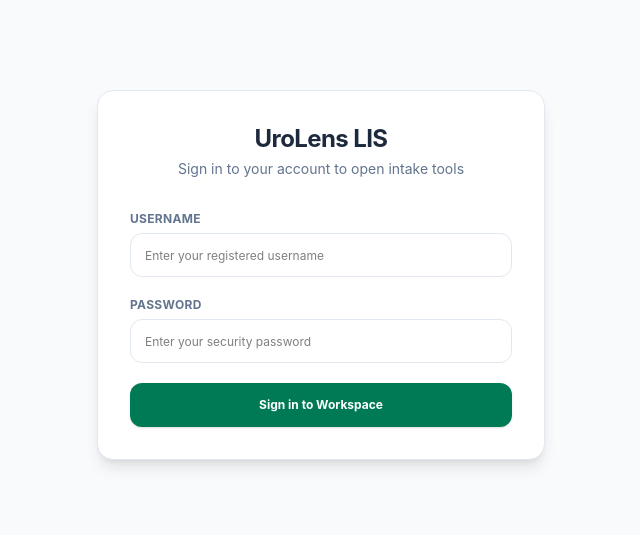
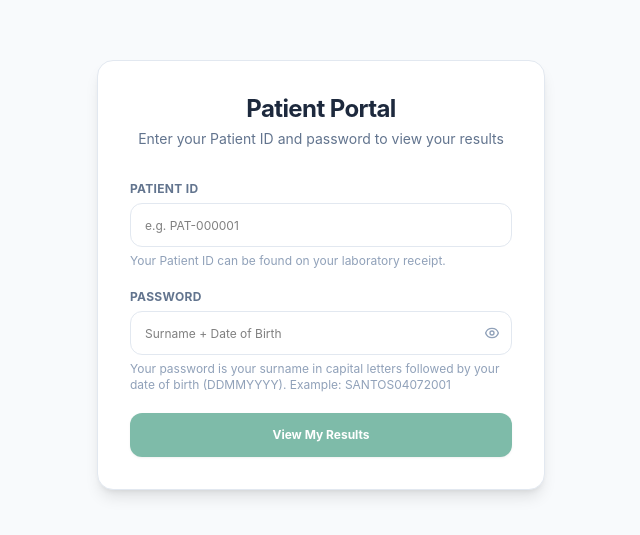
Before and after one commit to urolens-project/urolens-web, a React (Vite) app: page /patient/login in a window 1280 px wide. Before the commit this address led to /login. Shown: the part 125-660 px from the top of the page, without its empty margins (319-959 px from the left). Built offline with nearby package versions, Linux system fonts and the light colour scheme; no server answers.

Commit message:
feat(auth): implement patient login functionality with routing and session management

```diff
--- a/src/App.tsx
+++ b/src/App.tsx
@@ -21,6 +21,7 @@ import PatientPortalPage, { PatientResultDetailPage } from './features/patient-p
 import { PendingApprovalQueueView, FullResultDetailView } from './features/result-review';
 
 import LoginPage from './routes/auth.routes';
+import PatientLoginPage from './features/auth/components/PatientLoginPage';
 import MedTechDashboard from './routes/medtech.routes';
 import SupervisorDashboard from './routes/supervisor.routes';
 import PhysicianDashboard from './routes/physician.routes';
@@ -45,6 +46,7 @@ export default function App() {
           <Routes>
             {/* Global Unauthenticated Public Core Routing Nodes */}
             <Route path="/login" element={<LoginPage />} />
+            <Route path="/patient/login" element={<PatientLoginPage />} />
             <Route path="/unauthorized" element={<Unauthorized />} />
 
             {/* 1. RECEPTIONIST ACTIVE SECURE WORKSPACE BOUNDARIES */}
@@ -98,7 +100,7 @@ export default function App() {
             {/* 6. HEALTHCARE RECIPIENT / PATIENT ENVELOPE BOUNDARIES */}
             <Route
               element={
-                <RequireRole roles={[UserRole.PATIENT]}>
+                <RequireRole roles={[UserRole.PATIENT]} loginPath="/patient/login">
                   <AppShell />
                 </RequireRole>
               }
--- a/src/components/layout/AppShell.tsx
+++ b/src/components/layout/AppShell.tsx
@@ -7,7 +7,8 @@ export default function AppShell() {
   const { role, logout } = useAuthContext();
   const navigate = useNavigate();
 
-  useSessionTimeout();
+  const loginPath = role === 'patient' ? '/patient/login' : '/login';
+  useSessionTimeout(loginPath);
 
   async function handleLogout() {
     try {
@@ -16,7 +17,7 @@ export default function AppShell() {
       /* ignore network errors on logout */
     }
     logout();
-    navigate('/login', { replace: true });
+    navigate(loginPath, { replace: true });
   }
 
   return (
--- /dev/null
+++ b/src/features/auth/api/patientAuthApi.ts
@@ -0,0 +1,20 @@
+import apiClient from '../../../lib/apiClient';
+
+export interface PatientLoginResponse {
+  access_token: string;
+  token_type: string;
+  role: string;
+}
+
+export const patientAuthApi = {
+  login: (patientUid: string, password: string): Promise<PatientLoginResponse> =>
+    apiClient
+      .post<PatientLoginResponse>('/auth/patient-login', {
+        patient_uid: patientUid,
+        password,
+      })
+      .then((res) => res.data),
+
+  logout: (): Promise<void> =>
+    apiClient.post('/auth/patient-logout').then(() => undefined),
+};
--- /dev/null
+++ b/src/features/auth/components/PatientLoginPage.tsx
@@ -0,0 +1,157 @@
+import { useState, type FormEvent } from 'react';
+import { Navigate } from 'react-router-dom';
+import type { AxiosError } from 'axios';
+import { useAuthContext } from '../../../lib/auth/useAuthContext';
+import { usePatientLogin } from '../hooks/usePatientLogin';
+import { UserRole } from '../../../types/enums';
+import type { ApiError } from '../types';
+
+const errorMessages: Record<string, string> = {
+  INVALID_CREDENTIALS: 'Invalid Patient ID or password. Please check and try again.',
+  PATIENT_ACCOUNT_LOCKED:
+    'Your access has been temporarily locked. Please contact the laboratory.',
+};
+
+function getErrorMessage(err: AxiosError<ApiError>): string {
+  const code = err.response?.data?.error?.code;
+  if (code && code in errorMessages) {
+    return errorMessages[code];
+  }
+  return 'Something went wrong. Please try again.';
+}
+
+export default function PatientLoginPage() {
+  const { isAuthenticated, role } = useAuthContext();
+  const [patientUid, setPatientUid] = useState('');
+  const [password, setPassword] = useState('');
+  const [showPassword, setShowPassword] = useState(false);
+  const [serverError, setServerError] = useState('');
+
+  const loginMutation = usePatientLogin();
+
+  // Already authenticated patients go straight to results
+  if (isAuthenticated && role === UserRole.PATIENT) {
+    return <Navigate to="/dashboard/patient/results" replace />;
+  }
+
+  function handleSubmit(e: FormEvent<HTMLFormElement>) {
+    e.preventDefault();
+    setServerError('');
+
+    loginMutation.mutate(
+      { patientUid: patientUid.trim(), password },
+      {
+        onError: (err: AxiosError<ApiError>) => {
+          setServerError(getErrorMessage(err));
+        },
+      },
+    );
+  }
+
+  const isSubmitting = loginMutation.isPending;
+  const canSubmit = patientUid.trim().length > 0 && password.length > 0;
+
+  return (
+    <div className="min-h-screen flex items-center justify-center bg-slate-50 px-4">
+      <div className="w-full max-w-md">
+        <div className="bg-white rounded-2xl shadow-lg border border-slate-200 p-8">
+          <div className="text-center mb-8">
+            <h1 className="text-2xl font-bold text-slate-800 tracking-tight">Patient Portal</h1>
+            <p className="text-sm text-slate-500 mt-1">
+              Enter your Patient ID and password to view your results
+            </p>
+          </div>
+
+          <form onSubmit={handleSubmit} noValidate className="space-y-5">
+            {/* Patient ID field */}
+            <div>
+              <label
+                htmlFor="patientUid"
+                className="block text-xs font-bold text-slate-500 uppercase tracking-wide mb-1.5"
+              >
+                Patient ID
+              </label>
+              <input
+                id="patientUid"
+                type="text"
+                value={patientUid}
+                onChange={(e) => setPatientUid(e.target.value)}
+                className="w-full h-11 px-3.5 border border-slate-200 rounded-xl text-xs focus:outline-none focus:ring-2 focus:ring-emerald-500 focus:border-transparent transition"
+                placeholder="e.g. PAT-000001"
+                disabled={isSubmitting}
+                autoComplete="username"
+              />
+              <p className="mt-1.5 text-xs text-slate-400">
+                Your Patient ID can be found on your laboratory receipt.
+              </p>
+            </div>
+
+            {/* Password field */}
+            <div>
+              <label
+                htmlFor="patientPassword"
+                className="block text-xs font-bold text-slate-500 uppercase tracking-wide mb-1.5"
+              >
+                Password
+              </label>
+              <div className="relative">
+                <input
+                  id="patientPassword"
+                  type={showPassword ? 'text' : 'password'}
+                  value={password}
+                  onChange={(e) => setPassword(e.target.value)}
+                  className="w-full h-11 px-3.5 pr-10 border border-slate-200 rounded-xl text-xs focus:outline-none focus:ring-2 focus:ring-emerald-500 focus:border-transparent transition"
+                  placeholder="Surname + Date of Birth"
+                  disabled={isSubmitting}
+                  autoComplete="current-password"
+                />
+                <button
+                  type="button"
+                  onClick={() => setShowPassword((v) => !v)}
+                  className="absolute inset-y-0 right-3 flex items-center text-slate-400 hover:text-slate-600 transition"
+                  tabIndex={-1}
+                  aria-label={showPassword ? 'Hide password' : 'Show password'}
+                >
+                  {showPassword ? (
+                    <svg className="h-4 w-4" fill="none" viewBox="0 0 24 24" stroke="currentColor" strokeWidth={2}>
+                      <path strokeLinecap="round" strokeLinejoin="round" d="M13.875 18.825A10.05 10.05 0 0112 19c-4.478 0-8.268-2.943-9.543-7a9.97 9.97 0 011.563-3.029m5.858.908a3 3 0 114.243 4.243M9.878 9.878l4.242 4.242M9.88 9.88l-3.29-3.29m7.532 7.532l3.29 3.29M3 3l3.59 3.59m0 0A9.953 9.953 0 0112 5c4.478 0 8.268 2.943 9.543 7a10.025 10.025 0 01-4.132 5.411m0 0L21 21" />
+                    </svg>
+                  ) : (
+                    <svg className="h-4 w-4" fill="none" viewBox="0 0 24 24" stroke="currentColor" strokeWidth={2}>
+                      <path strokeLinecap="round" strokeLinejoin="round" d="M15 12a3 3 0 11-6 0 3 3 0 016 0z" />
+                      <path strokeLinecap="round" strokeLinejoin="round" d="M2.458 12C3.732 7.943 7.523 5 12 5c4.478 0 8.268 2.943 9.542 7-1.274 4.057-5.064 7-9.542 7-4.477 0-8.268-2.943-9.542-7z" />
+                    </svg>
+                  )}
+                </button>
+              </div>
+              <p className="mt-1.5 text-xs text-slate-400">
+                Your password is your surname in capital letters followed by your date of
+                birth (DDMMYYYY). Example: SANTOS04072001
+              </p>
+            </div>
+
+            {serverError && (
+              <div className="bg-red-50 border border-red-200 rounded-xl px-4 py-3 text-xs text-red-600 font-medium">
+                {serverError}
+              </div>
+            )}
+
+            <button
+              type="submit"
+              disabled={isSubmitting || !canSubmit}
+              className="w-full h-11 bg-emerald-700 text-white rounded-xl text-xs font-bold hover:bg-emerald-800 transition shadow-sm disabled:opacity-50 disabled:cursor-not-allowed flex items-center justify-center gap-2 cursor-pointer"
+            >
+              {isSubmitting && (
+                <svg className="animate-spin h-4 w-4 text-white" viewBox="0 0 24 24" fill="none">
+                  <circle className="opacity-25" cx="12" cy="12" r="10" stroke="currentColor" strokeWidth="4" />
+                  <path className="opacity-75" fill="currentColor" d="M4 12a8 8 0 018-8V0C5.373 0 0 5.373 0 12h4z" />
+                </svg>
+              )}
+              {isSubmitting ? 'Verifying...' : 'View My Results'}
+            </button>
+          </form>
+        </div>
+      </div>
+    </div>
+  );
+}
--- /dev/null
+++ b/src/features/auth/hooks/usePatientLogin.ts
@@ -0,0 +1,18 @@
+import { useMutation } from '@tanstack/react-query';
+import { useNavigate } from 'react-router-dom';
+import { patientAuthApi } from '../api/patientAuthApi';
+import { useAuthContext } from '../../../lib/auth/useAuthContext';
+
+export function usePatientLogin() {
+  const { login } = useAuthContext();
+  const navigate = useNavigate();
+
+  return useMutation({
+    mutationFn: ({ patientUid, password }: { patientUid: string; password: string }) =>
+      patientAuthApi.login(patientUid, password),
+    onSuccess: (data) => {
+      login(data.access_token, data.role);
+      navigate('/dashboard/patient/results', { replace: true });
+    },
+  });
+}
--- a/src/hooks/useSessionTimeout.ts
+++ b/src/hooks/useSessionTimeout.ts
@@ -5,7 +5,7 @@ import { authApi } from '../features/auth/api/authApi';
 
 const WARNING_MINUTES = 2;
 
-export function useSessionTimeout() {
+export function useSessionTimeout(logoutPath = '/login') {
   const { isAuthenticated, logout } = useAuthContext();
   const navigate = useNavigate();
   const timerRef = useRef<ReturnType<typeof setTimeout> | null>(null);
@@ -40,11 +40,11 @@ export function useSessionTimeout() {
       timerRef.current = setTimeout(() => {
         authApi.logout().finally(() => {
           logout();
-          navigate('/login?reason=timeout', { replace: true });
+          navigate(`${logoutPath}?reason=timeout`, { replace: true });
         });
       }, timeoutMs);
     }
-  }, [clearTimers, logout, navigate, timeoutMs, warningMs]);
+  }, [clearTimers, logout, navigate, timeoutMs, warningMs, logoutPath]);
 
   useEffect(() => {
     if (!isAuthenticated) {
--- a/src/lib/rbac.tsx
+++ b/src/lib/rbac.tsx
@@ -6,15 +6,17 @@ import type { UserRole } from '../types/enums';
 export function RequireRole({
   roles,
   children,
+  loginPath = '/login',
 }: {
   roles: UserRole[];
   children: ReactNode;
+  loginPath?: string;
 }) {
   const { isAuthenticated, role } = useAuthContext();
   const location = useLocation();
 
   if (!isAuthenticated) {
-    return <Navigate to="/login" state={{ from: location }} replace />;
+    return <Navigate to={loginPath} state={{ from: location }} replace />;
   }
 
   if (!role || !roles.includes(role)) {
```
Also changed, not shown: 1 other file (tests, documents, lock files or other folders).
